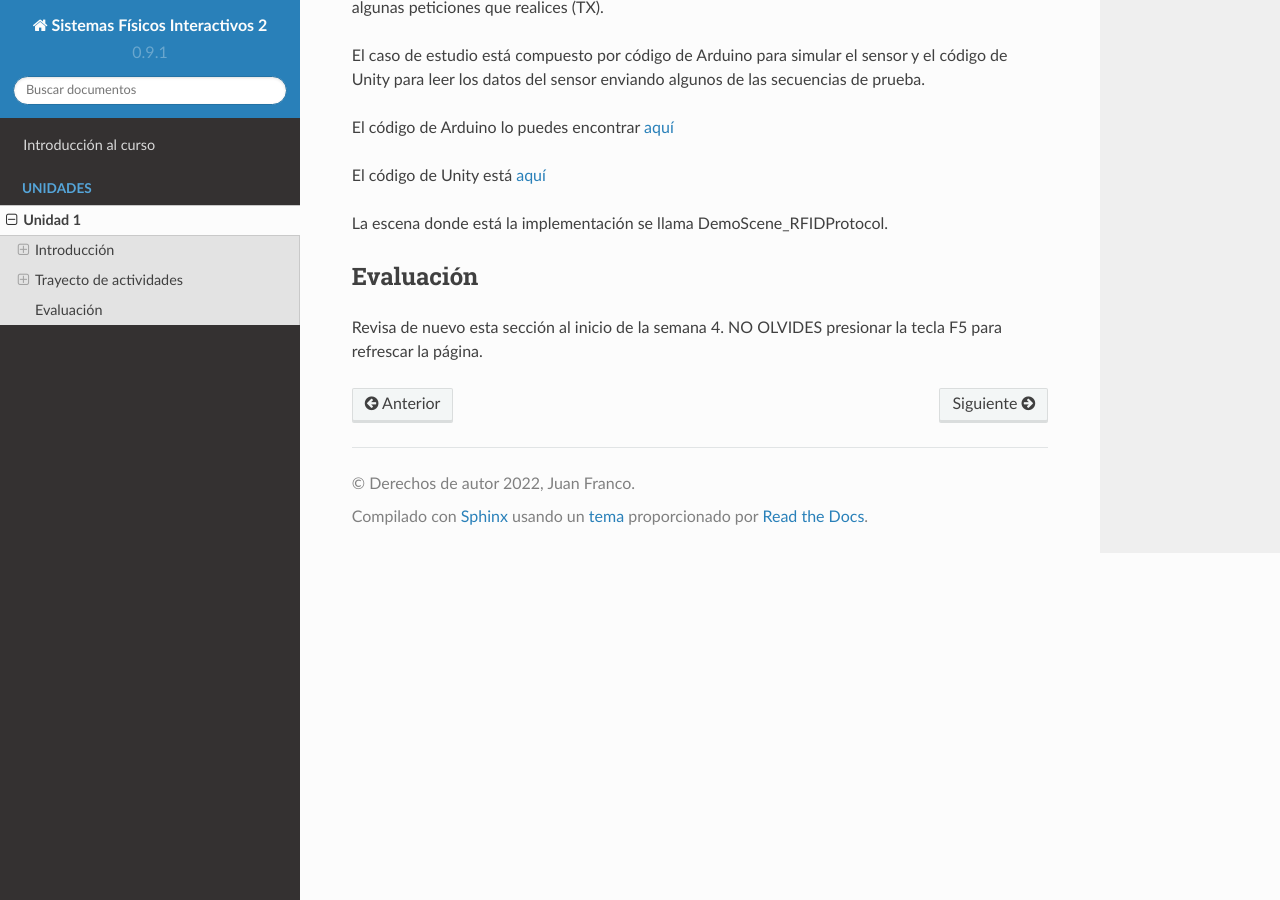
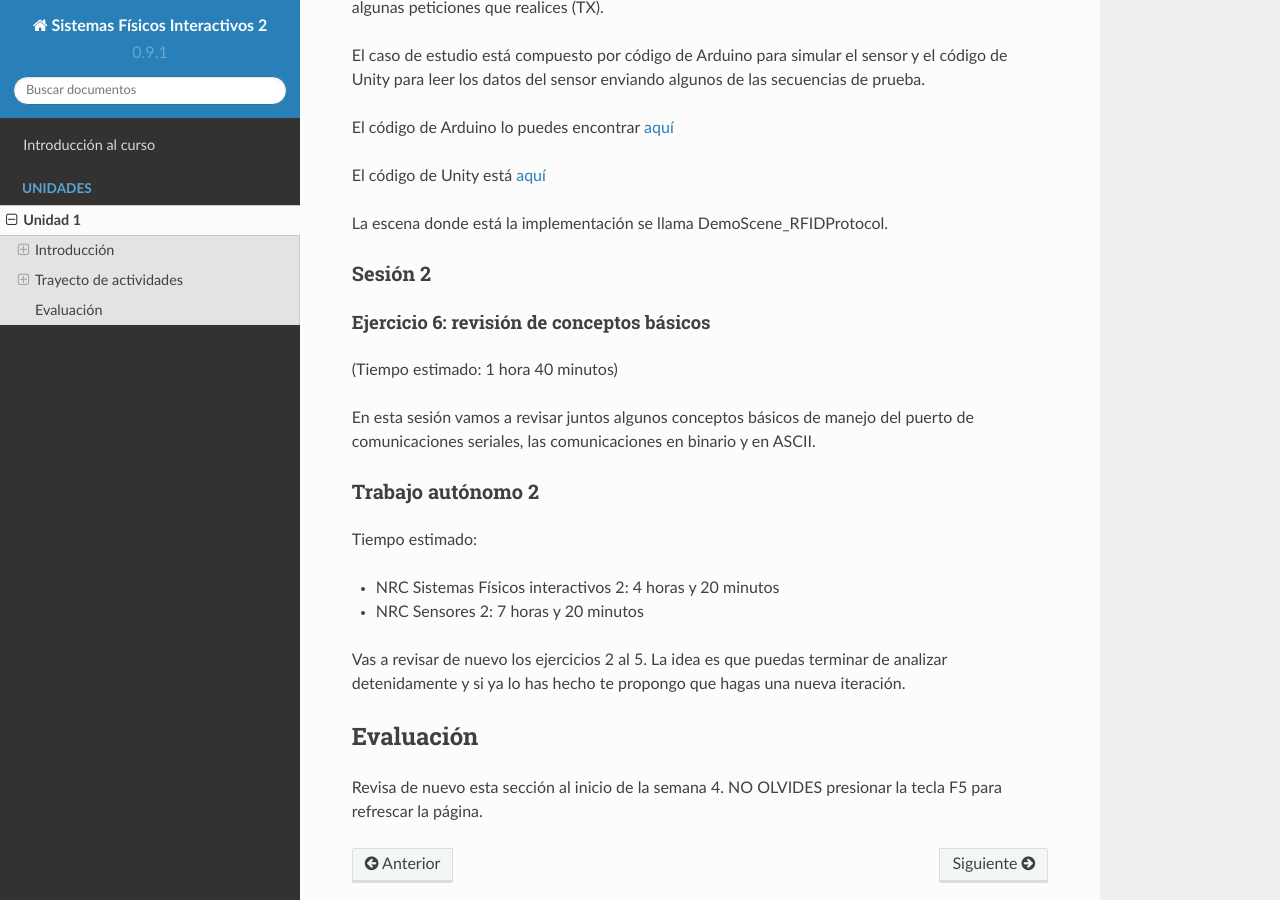
Before and after one commit to juanferfranco/SistemasFisicosInteractivos2, a Sphinx documentation site: the page built from docs/_unidad1/unidad1.rst, in a window 1280 px wide and 900 px high, scrolled down 14296 px. Built offline with Sphinx 7.4.7 and the Read the Docs theme 2.0.0, drawn with Linux system fonts in a browser that asks for light colours.

Commit message:
add sesion2

```diff
--- a/docs/_unidad1/unidad1.rst
+++ b/docs/_unidad1/unidad1.rst
@@ -685,6 +685,27 @@ El código de Unity está `aquí <https://github.com/juanferfranco/sensores2/tre
 
 La escena donde está la implementación se llama DemoScene_RFIDProtocol.
 
+Sesión 2
+***********
+
+Ejercicio 6: revisión de conceptos básicos
+^^^^^^^^^^^^^^^^^^^^^^^^^^^^^^^^^^^^^^^^^^^^^^
+(Tiempo estimado: 1 hora 40 minutos)
+
+En esta sesión vamos a revisar juntos algunos conceptos básicos de manejo del puerto
+de comunicaciones seriales, las comunicaciones en binario y en ASCII.
+
+Trabajo autónomo 2
+*********************
+Tiempo estimado:
+
+* NRC Sistemas Físicos interactivos 2: 4 horas y 20 minutos
+* NRC Sensores 2: 7 horas y 20 minutos
+
+Vas a revisar de nuevo los ejercicios 2 al 5. La idea es que puedas terminar de analizar detenidamente
+y si ya lo has hecho te propongo que hagas una nueva iteración.
+
+
 Evaluación
 ------------
 
```
